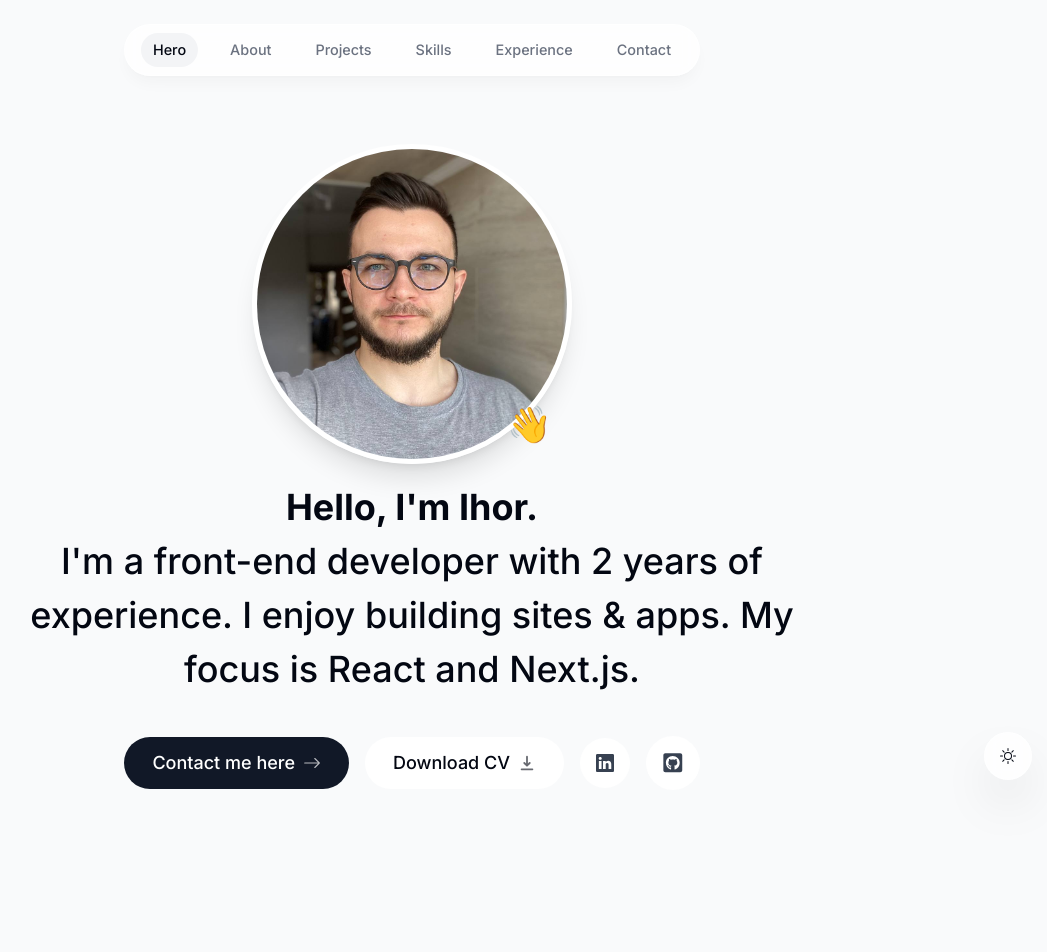
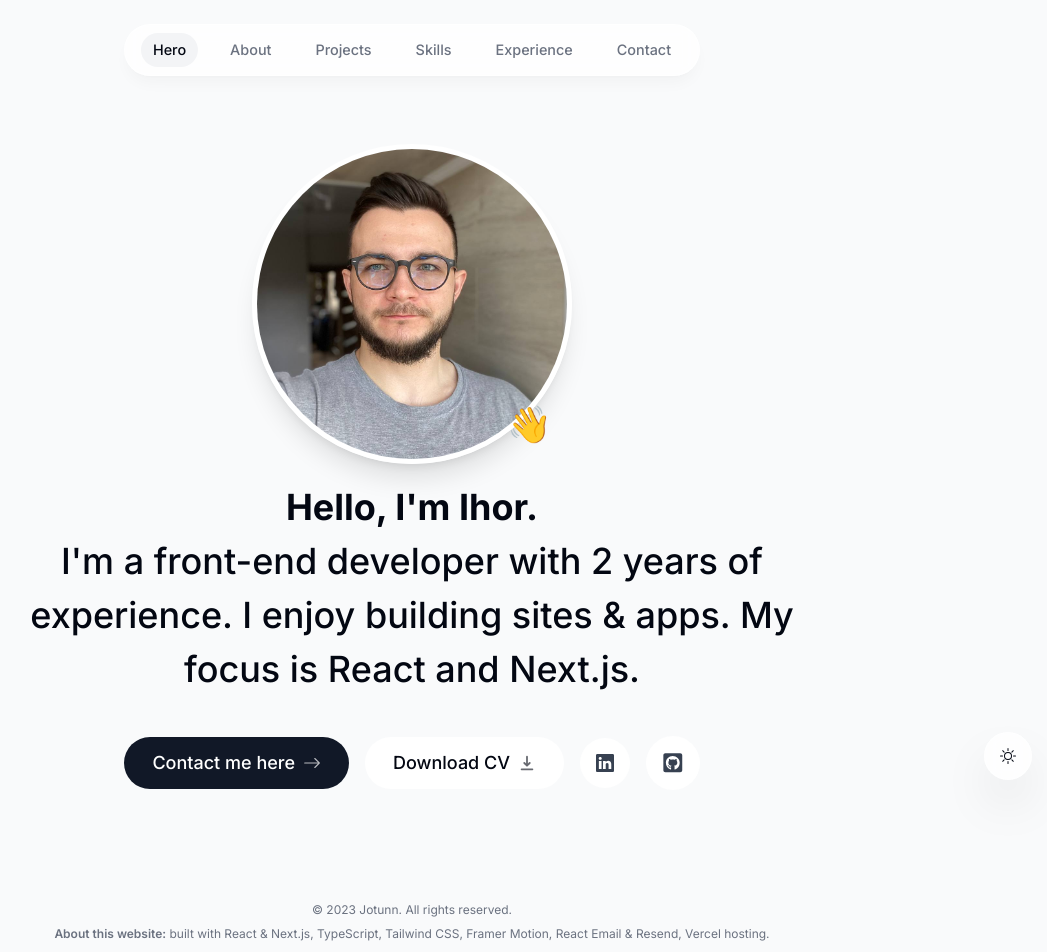
Before and after one commit to Jotunn1/my-portfolio, a Next.js app: page / in a window 1280 px wide. Shown: the top 952 px of the page, without its empty margins (228-1275 px from the left). Before the commit the page ends 800 px from the top, so only its background shows below. Built offline with nearby package versions, Linux system fonts and the light colour scheme.

Commit message:
added footer

```diff
--- a/src/app/layout.tsx
+++ b/src/app/layout.tsx
@@ -4,6 +4,7 @@ import { Inter } from "next/font/google";
 import ActiveSectionContextProvider from "@/context/active-section-context";
 import ThemeContextProvider from "@/context/theme-context";
 import ThemeSwitch from "@/components/themeSwitch";
+import Footer from "@/components/footer";
 // import Head from "next/head";Í
 
 const inter = Inter({ subsets: ["latin"] });
@@ -32,6 +33,7 @@ export default function RootLayout({
           <ActiveSectionContextProvider>
             <Header />
             {children}
+            <Footer />
             <ThemeSwitch />
           </ActiveSectionContextProvider>
         </ThemeContextProvider>
--- /dev/null
+++ b/src/components/footer.tsx
@@ -0,0 +1,16 @@
+import React from "react";
+
+export default function Footer() {
+  return (
+    <footer className="mb-10 px-4 text-center text-gray-500">
+      <small className="mb-2 block text-xs">
+        &copy; 2023 Jotunn. All rights reserved.
+      </small>
+      <p className="text-xs">
+        <span className="font-semibold">About this website:</span> built with
+        React & Next.js, TypeScript, Tailwind CSS, Framer Motion, React Email &
+        Resend, Vercel hosting.
+      </p>
+    </footer>
+  );
+}
--- a/src/components/sections/hero.tsx
+++ b/src/components/sections/hero.tsx
@@ -18,7 +18,7 @@ export default function Hero() {
     <section
       ref={ref}
       id="hero"
-      className="mb-28 max-w-[50rem] text-center sm:mb-0 scroll-mt-[100rem]"
+      className="pb-28 max-w-[50rem] text-center sm:mb-0 scroll-mt-[100rem]"
     >
       <div className="flex items-center justify-center">
         <div className="relative">
```
